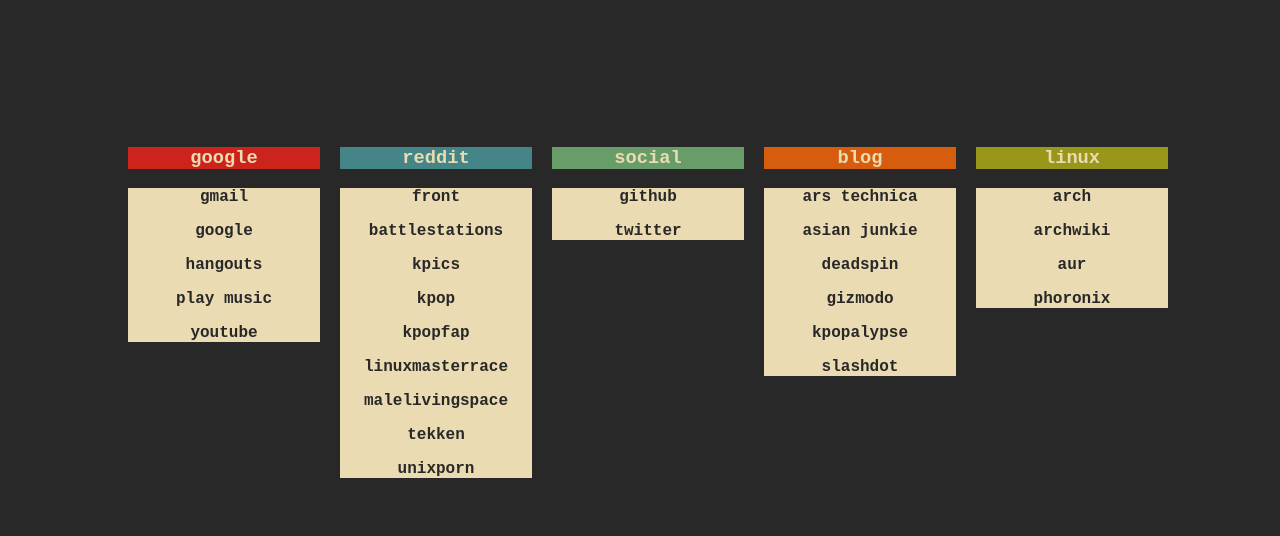
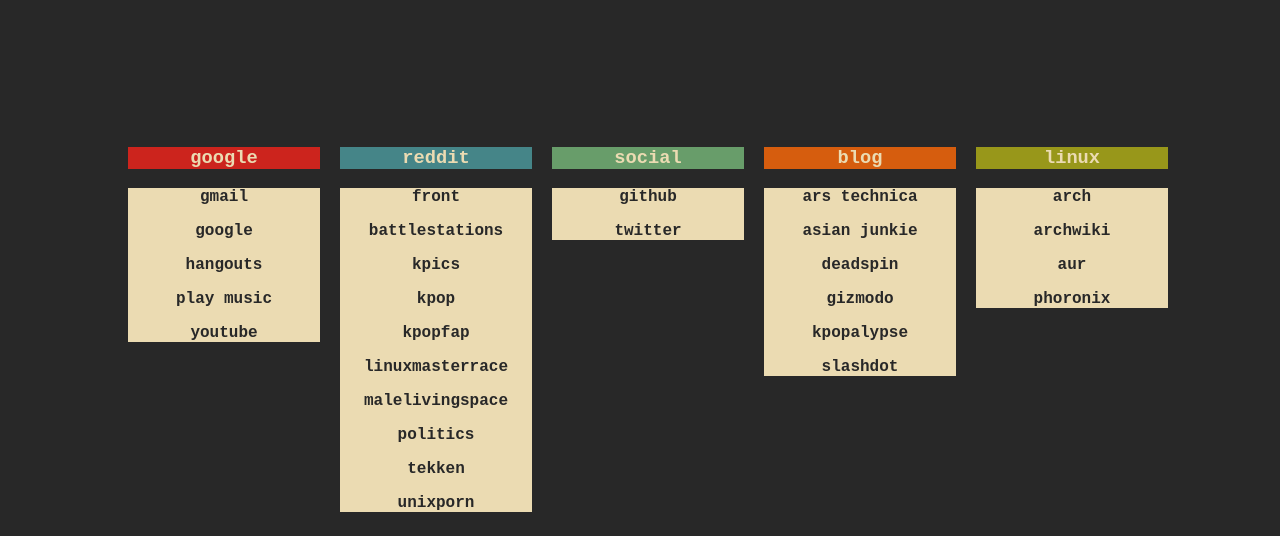
Before and after one commit to kobayash1/dotfiles, a plain HTML site: page homepage/index.html in a window 1280 px wide. Shown: the part 266-802 px from the top of the page. Drawn offline with Linux system fonts and the light colour scheme.

Commit message:
new entry to homepage

```diff
--- a/homepage/index.html
+++ b/homepage/index.html
@@ -32,6 +32,7 @@
         <a href="https://www.reddit.com/r/kpopfap/"><p>kpopfap</p></a>
         <a href="https://www.reddit.com/r/linuxmasterrace/"><p>linuxmasterrace</p></a>
         <a href="https://www.reddit.com/r/malelivingspace/"><p>malelivingspace</p></a>
+        <a href="https://www.reddit.com/r/politics/"><p>politics</p></a>
         <a href="https://www.reddit.com/r/tekken/"><p>tekken</p></a>
         <a href="https://www.reddit.com/r/unixporn/"><p>unixporn</p></a>
       </div>
```
